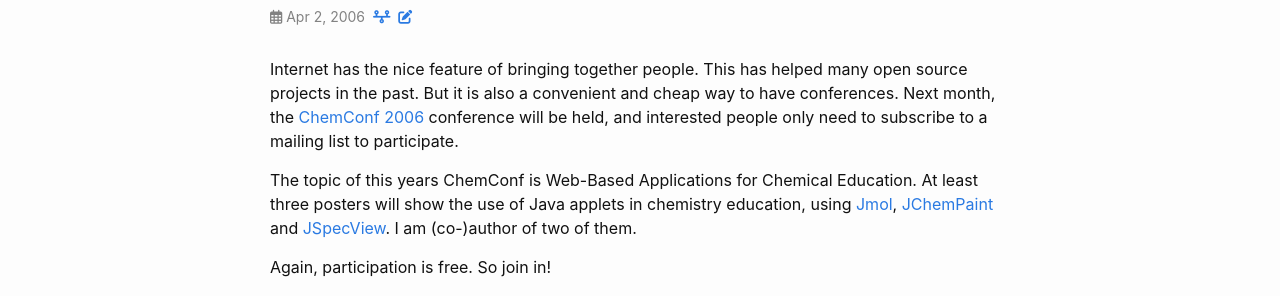
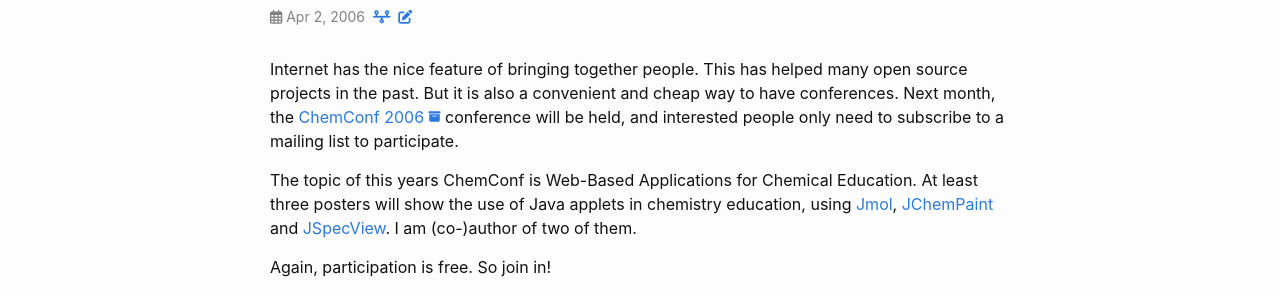
Before and after one commit to egonw/blog2, a Jekyll site: the page built from _posts/2006-04-02-free-online-chemconf-2006-conference.markdown, in a window 1280 px wide. Shown: the part 198-494 px from the top of the page. Built offline with Jekyll 4.4.1, drawn with Linux system fonts in a browser that asks for light colours.

Commit message:
Archived page

```diff
--- a/_posts/2006-04-02-free-online-chemconf-2006-conference.markdown
+++ b/_posts/2006-04-02-free-online-chemconf-2006-conference.markdown
@@ -7,7 +7,8 @@ tags: conference jmol jchempaint education
 ---
 
 Internet has the nice feature of bringing together people. This has helped many open source projects in the past. But it is also a
-convenient and cheap way to have conferences. Next month, the [ChemConf 2006](http://www.ched-ccce.org/confchem/)
+convenient and cheap way to have conferences. Next month, the
+[ChemConf 2006 <i class="fa-solid fa-box-archive fa-xs"></i>](http://web.archive.org/web/20060213124001/http://www.ched-ccce.org/confchem/)
 conference will be held, and interested people only need to subscribe to a mailing list to participate.
 
 The topic of this years ChemConf is Web-Based Applications for Chemical Education. At least three posters will show the use of
```
